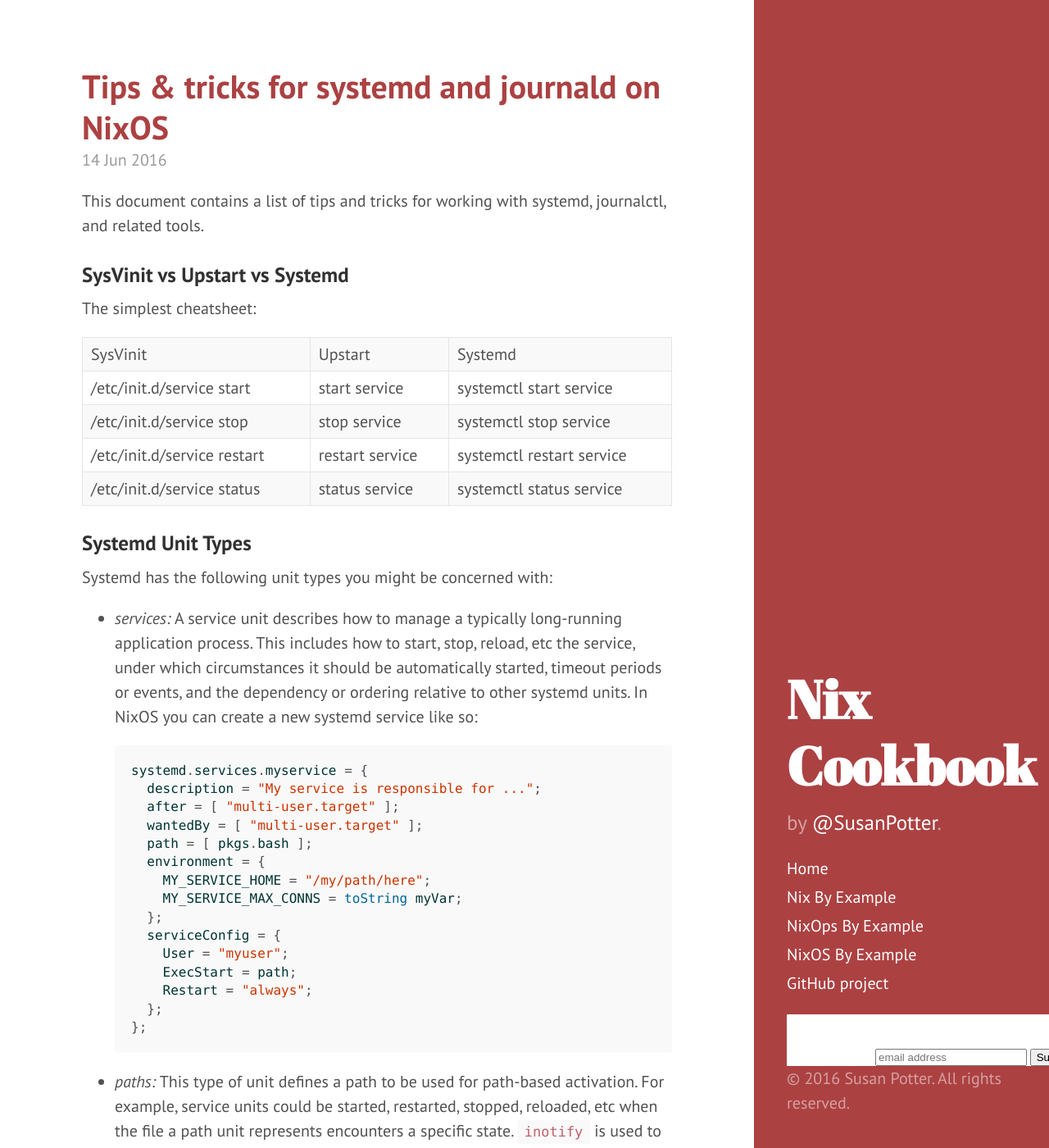
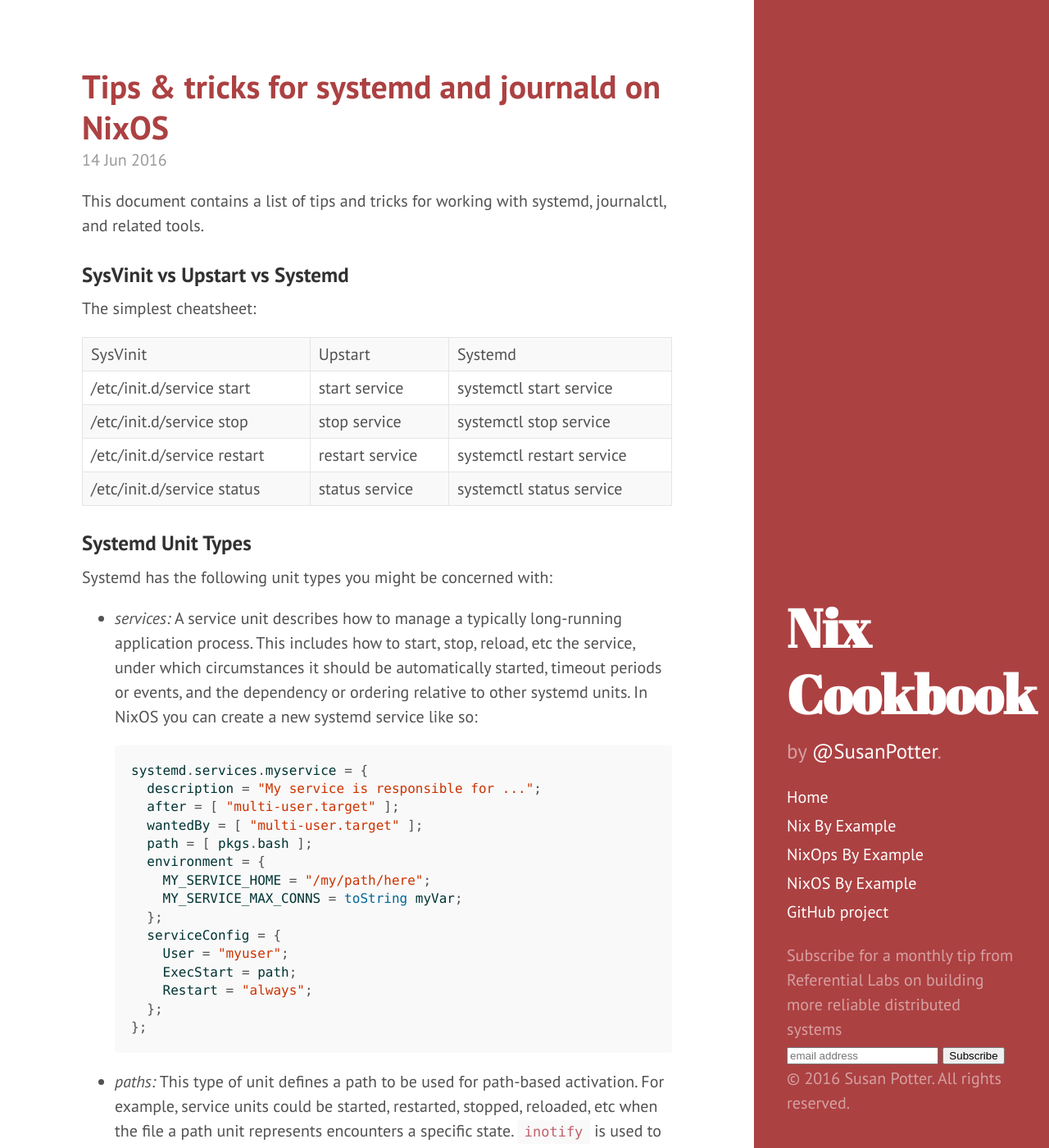
Before and after one commit to functionalops/nix-cookbook, a Jekyll site: the page built from index.html, in a window 1280 px wide and 1400 px high. Shown: the whole window at 82% size. Built offline with Jekyll 4.4.1, drawn with Linux system fonts in a browser that asks for light colours; Markdown is read by kramdown in place of the engine named in the settings; the list of posts is cut into pages by our own code.

Commit message:
Update gh-pages

```diff
--- a/_includes/newsletter.html
+++ b/_includes/newsletter.html
@@ -4,11 +4,7 @@
 -->
 <style type="text/css">
 #mc_embed_signup {
-  background:#fff;
   clear:left;
-  font-size:14px;
-  width: 480px;
-  text-align: center;
   margin: auto;
 }
 </style>
```
